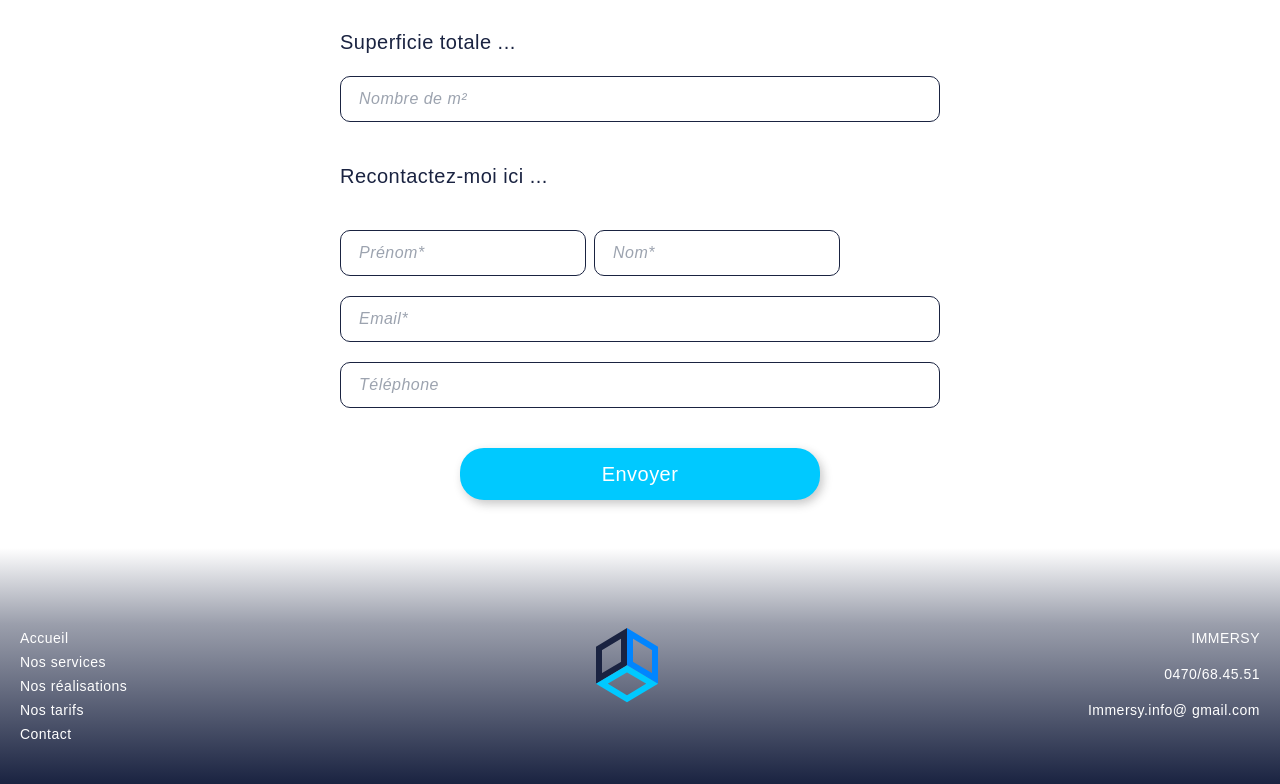
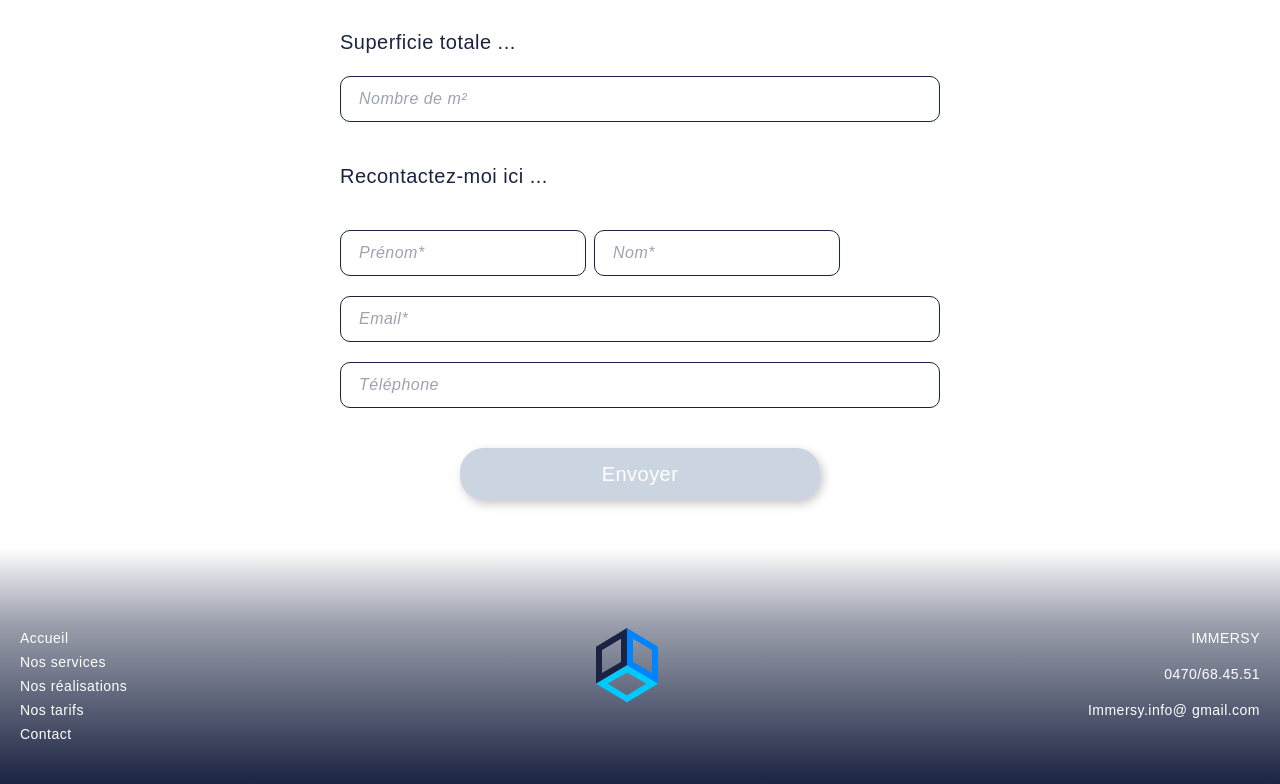
Before and after one commit to MaximeNef/Immersy, a Next.js app: page /tarifs/contact in a window 1280 px wide. Shown: the part 646-1430 px from the top of the page. Built offline with nearby package versions, Linux system fonts and the light colour scheme.

Commit message:
disable form submit button if inputs are not valid

```diff
--- a/src/components/contact/modalForm/index.jsx
+++ b/src/components/contact/modalForm/index.jsx
@@ -6,7 +6,7 @@ const ModalForm = () => {
   const [form, setForm] = useState({
     nom: '',
     prenom: '',
-    mail: '',
+    email: '',
     tel: '',
     message: '',
   })
@@ -19,7 +19,7 @@ const ModalForm = () => {
       body: JSON.stringify({
         nom: form.nom,
         prenom: form.prenom,
-        mail: form.mail,
+        email: form.email,
         telephone: form.tel,
         selected: form.nom,
         message: form.message,
--- a/src/components/shared/contact/index.jsx
+++ b/src/components/shared/contact/index.jsx
@@ -1,9 +1,26 @@
+import { useEffect, useState } from 'react'
 import Flex from '../flex'
 import FormSubmitBtn from '../formSubmitBtn'
 import Input from '../input'
 import Title from '../title'
 
 const ContactForm = ({ data, setData, textarea, selected }) => {
+  const [buttonDisabled, setButtonDisabled] = useState(true)
+
+  useEffect(() => {
+    if (
+      !(data.prenom == null || data.prenom == '') &&
+      !(data.nom == null || data.nom == '') &&
+      data.email.match(
+        /^[a-zA-Z0-9.!#$%&’*+/=?^_`{|}~-]+@[a-zA-Z0-9-]+(?:\.[a-zA-Z0-9-]+)*$/
+      )
+    ) {
+      setButtonDisabled(false)
+    } else {
+      setButtonDisabled(true)
+    }
+  }, [data.prenom, data.nom, data.email])
+
   return (
     <>
       <Title mainTitle={'Recontactez-moi ici ...'} />
@@ -35,9 +52,9 @@ const ContactForm = ({ data, setData, textarea, selected }) => {
           elementType={'input'}
           required
           inputType={'email'}
-          data={data.mail}
+          data={data.email}
           setData={setData}
-          name="mail"
+          name="email"
           inputError="Veuillez entrer une adresse email valide"
         />
         {selected == 'Professionel' ? (
@@ -66,7 +83,11 @@ const ContactForm = ({ data, setData, textarea, selected }) => {
             name="message"
           />
         ) : null}
-        <FormSubmitBtn text="Envoyer" colorBg="blue" />
+        <FormSubmitBtn
+          text="Envoyer"
+          colorBg="blue"
+          disabled={buttonDisabled}
+        />
       </div>
     </>
   )
--- a/src/components/shared/formSubmitBtn/index.jsx
+++ b/src/components/shared/formSubmitBtn/index.jsx
@@ -1,15 +1,18 @@
 import Flex from '../flex'
 
-const FormSubmitBtn = ({ colorBg, text }) => {
+const FormSubmitBtn = ({ colorBg, text, disabled }) => {
   return (
     <Flex>
       <button
         type="submit"
-        className={`${
+        disabled={disabled}
+        className={`${disabled ? 'bg-slate-300' : ''} ${
           colorBg == 'blue'
             ? 'bg-[#00C9FF] text-white'
             : 'bg-white text-[#00C9FF]'
-        } w-[60%] mx-auto py-3 rounded-3xl text-center text-xl shadow-btn tracking-wider mt-5 mb-12`}
+        } w-[60%] mx-auto py-3 rounded-3xl text-center text-xl shadow-btn tracking-wider mt-5 mb-12
+
+        `}
       >
         {text}
       </button>
--- a/src/components/tarifs/tarifForm/index.jsx
+++ b/src/components/tarifs/tarifForm/index.jsx
@@ -9,7 +9,7 @@ const TarifForm = ({ surfaceInfo }) => {
   const [form, setForm] = useState({
     nom: '',
     prenom: '',
-    mail: '',
+    email: '',
     entreprise: '',
     tel: '',
     selected: '',
@@ -32,7 +32,7 @@ const TarifForm = ({ surfaceInfo }) => {
       body: JSON.stringify({
         nom: form.nom,
         prenom: form.prenom,
-        mail: form.mail,
+        email: form.email,
         entreprise: form.entreprise,
         telephone: form.tel,
         selected: form.selected,
```
